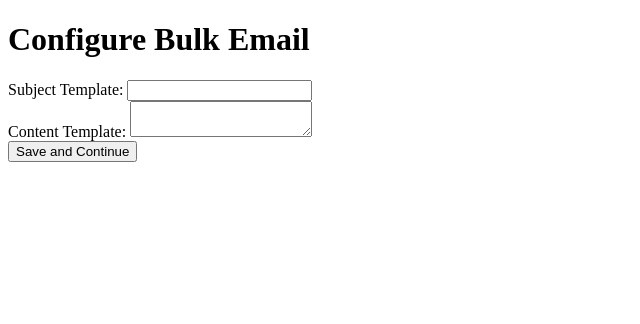
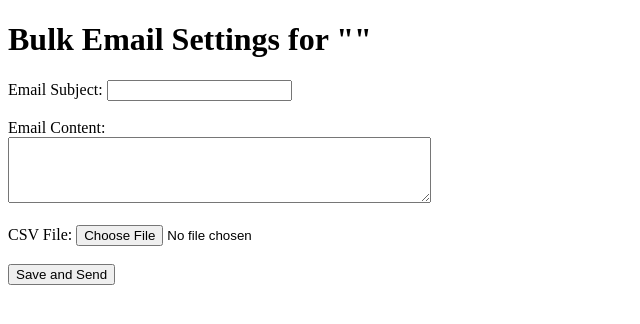
Before and after one commit to KAVYAJAIN410/MailSend, a Flask app: template templates/bulk_email.html in a window 1280 px wide. Shown: the part 52-376 px from the top of the page, without its empty margins (0-640 px from the left). Run offline with Flask 3, Linux system fonts and the light colour scheme; the template is opened without the code that fills it, so the values that code supplies are empty.

Commit message:
dropdowntags added

```diff
--- a/app.py
+++ b/app.py
@@ -69,11 +69,8 @@
     return send_file('tracking_pixel.png', mimetype='image/png')
 
 def replace_tags(template, row):
-    app.logger.info(f"Original template: {template}")
-    app.logger.info(f"Row data: {row}")
     for key, value in row.items():
-        template = template.replace(f"{{{{ {key} }}}}", value)
-    app.logger.info(f"Processed template: {template}")
+        template = template.replace(f"{{{{{key}}}}}", value)
     return template
 
 def send_email(yagmail_user, yagmail_password, email, row, subject_template, content_template, tracking_url, bulk_email_id):
@@ -178,24 +175,10 @@
         return redirect(url_for('login'))
     if request.method == 'POST':
         name = request.form['name']
-        csv_file = request.files.get('csv_file')
-        if not name or not csv_file:
-            flash('All fields are required.')
-            return redirect(url_for('create_bulk_email'))
-
-        # Save the CSV file and extract column names
-        file_path = os.path.join(app.config['UPLOAD_FOLDER'], csv_file.filename)
-        csv_file.save(file_path)
-
-        with open(file_path, mode='r') as file:
-            reader = csv.DictReader(file)
-            tags = reader.fieldnames
-
-        bulk_email = BulkEmailInstance(user_id=user.id, name=name, csv_file=file_path)
+        bulk_email = BulkEmailInstance(user_id=user.id, name=name)
         db.session.add(bulk_email)
         db.session.commit()
-
-        return redirect(url_for('bulk_email', bulk_email_id=bulk_email.id, tags=','.join(tags)))
+        return redirect(url_for('bulk_email', bulk_email_id=bulk_email.id))
     return render_template('create_bulk_email.html')
 
 @app.route('/bulk_email/<int:bulk_email_id>', methods=['GET', 'POST'])
@@ -207,30 +190,21 @@
         flash('User not found. Please log in again.')
         return redirect(url_for('login'))
     bulk_email = BulkEmailInstance.query.get_or_404(bulk_email_id)
-    tags = []
-    if bulk_email.csv_file:
-        with open(bulk_email.csv_file, mode='r') as file:
-            reader = csv.DictReader(file)
-            tags = reader.fieldnames
     if request.method == 'POST':
         subject_template = request.form['subject']
         content_template = request.form['content']
         csv_file = request.files.get('csv_file')
-        if not subject_template or not content_template:
+        if not subject_template or not content_template or not csv_file:
             flash('All fields are required.')
             return redirect(url_for('bulk_email', bulk_email_id=bulk_email_id))
-        if csv_file:
-            file_path = os.path.join(app.config['UPLOAD_FOLDER'], csv_file.filename)
-            csv_file.save(file_path)
-            bulk_email.csv_file = file_path
-            with open(file_path, mode='r') as file:
-                reader = csv.DictReader(file)
-                tags = reader.fieldnames
+        file_path = os.path.join(app.config['UPLOAD_FOLDER'], csv_file.filename)
+        csv_file.save(file_path)
         bulk_email.subject_template = subject_template
         bulk_email.content_template = content_template
+        bulk_email.csv_file = file_path
         db.session.commit()
         return redirect(url_for('send_bulk_email', bulk_email_id=bulk_email.id))
-    return render_template('bulk_email.html', bulk_email=bulk_email, tags=','.join(tags))
+    return render_template('bulk_email.html', bulk_email=bulk_email)
 
 @app.route('/send_bulk_email/<int:bulk_email_id>', methods=['GET', 'POST'])
 def send_bulk_email(bulk_email_id):
@@ -247,7 +221,6 @@
     failed_emails = []
     with open(bulk_email.csv_file, mode='r') as file:
         reader = csv.DictReader(file)
-        columns = reader.fieldnames  # Get column headers for placeholders
         email_tasks = []
         with ThreadPoolExecutor(max_workers=10) as executor:
             for row in reader:
@@ -274,16 +247,5 @@
     tracking_data = EmailTracking.query.filter_by(bulk_email_id=bulk_email_id).all()
     return render_template('report.html', tracking_data=tracking_data, bulk_email=bulk_email)
 
-@app.route('/get_csv_headers/<int:bulk_email_id>')
-def get_csv_headers(bulk_email_id):
-    bulk_email = BulkEmailInstance.query.get_or_404(bulk_email_id)
-    headers = []
-    if bulk_email.csv_file:
-        with open(bulk_email.csv_file, mode='r') as file:
-            reader = csv.DictReader(file)
-            headers = reader.fieldnames
-    return {'headers': headers}
-
-
 if __name__ == '__main__':
     app.run(debug=True)
--- a/templates/bulk_email.html
+++ b/templates/bulk_email.html
@@ -3,37 +3,87 @@
 {% block title %}Bulk Email Settings{% endblock %}
 
 {% block content %}
+<h1>Bulk Email Settings for "{{ bulk_email.name }}"</h1>
+<form action="{{ url_for('bulk_email', bulk_email_id=bulk_email.id) }}" method="post" enctype="multipart/form-data">
+    <label for="subject">Email Subject:</label>
+    <input type="text" id="subject" name="subject" value="{{ bulk_email.subject_template }}" required><br><br>
 
-    <h1>Configure Bulk Email</h1>
-    <form method="POST" enctype="multipart/form-data">
-        <label for="subject">Subject Template:</label>
-        <input type="text" id="subject" name="subject" required>
-        <br>
-        <label for="content">Content Template:</label>
-        <textarea id="content" name="content" required></textarea>
-        <br>
-        <button type="submit">Save and Continue</button>
+    <label for="content">Email Content:</label><br>
+    <textarea id="content" name="content" rows="4" cols="50" required>{{ bulk_email.content_template }}</textarea><br><br>
+
+    <div id="suggestions" class="suggestions-box">
+        <ul>
+            {% raw %}
+            <li>{{name}}</li>
+            <li>{{company}}</li>
+            <li>{{age}}</li>
+            {% endraw %}
+            <!-- Add other placeholders here -->
+        </ul>
+    </div>
+
+    <label for="csv_file">CSV File:</label>
+    <input type="file" id="csv_file" name="csv_file" accept=".csv" required><br><br>
+
+    <input type="submit" value="Save and Send">
 </form>
 
-    <div id="dropdown" data-tags="{{ tags|safe }}"></div>
-    <script src="{{ url_for('static', filename='dropdown.js') }}"></script>
-
 <style>
-        #dropdown {
+.suggestions-box {
     display: none;
     position: absolute;
-            background-color: white;
     border: 1px solid #ccc;
+    background-color: #fff;
     z-index: 1000;
+    max-height: 150px;
+    overflow-y: auto;
 }
 
-        .dropdown-item {
+.suggestions-box ul {
+    list-style-type: none;
+    padding: 0;
+    margin: 0;
+}
+
+.suggestions-box li {
     padding: 8px;
     cursor: pointer;
 }
 
-        .dropdown-item:hover {
+.suggestions-box li:hover {
     background-color: #f0f0f0;
 }
 </style>
+
+<script>
+document.addEventListener('DOMContentLoaded', (event) => {
+    const textarea = document.getElementById('content');
+    const suggestionsBox = document.getElementById('suggestions');
+
+    textarea.addEventListener('input', function(e) {
+        const value = textarea.value;
+        const cursorPos = textarea.selectionStart;
+
+        if (value.substring(cursorPos - 2, cursorPos) === '//') {
+            const rect = textarea.getBoundingClientRect();
+            suggestionsBox.style.display = 'block';
+            suggestionsBox.style.left = `${rect.left + window.scrollX}px`;
+            suggestionsBox.style.top = `${rect.top + window.scrollY + textarea.offsetHeight}px`;
+        } else {
+            suggestionsBox.style.display = 'none';
+        }
+    });
+
+    document.querySelectorAll('.suggestions-box li').forEach(item => {
+        item.addEventListener('click', event => {
+            const placeholder = item.innerText;
+            const cursorPos = textarea.selectionStart;
+            const textBefore = textarea.value.substring(0, cursorPos - 2); // Remove the // trigger
+            const textAfter = textarea.value.substring(cursorPos);
+            textarea.value = textBefore + placeholder + textAfter;
+            suggestionsBox.style.display = 'none';
+        });
+    });
+});
+</script>
 {% endblock %}
```
Lines whose indentation alone changed are shown as unchanged.
